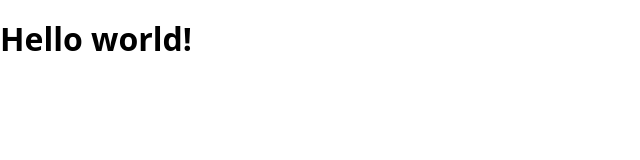
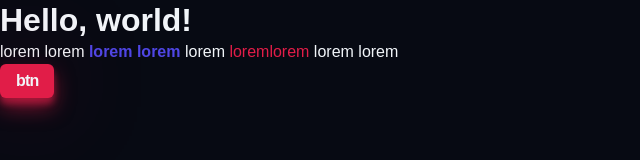
Before and after one commit to Mosamorphing/frontend-exercises, a website built with Vite: page recreating_a_portfolio_site/portfolio/index.html in a window 1280 px wide. Shown: the whole page, without its empty margins (0-640 px from the left). Built offline with nearby package versions, Linux system fonts and the light colour scheme; a web font is replaced by a local one.

Commit message:
started using utility class (utils.css) to pre- define some of the constants we will be using throughout this project. e.g button, colors; once set in place, they make things easier

```diff
--- a/recreating_a_portfolio_site/portfolio/index.html
+++ b/recreating_a_portfolio_site/portfolio/index.html
@@ -4,10 +4,13 @@
     <meta charset="UTF-8" />
     <link rel="icon" type="image/svg+xml" href="/vite.svg" />
     <meta name="viewport" content="width=device-width, initial-scale=1.0" />
+    <link href="https://api.fontshare.com/v2/css?f[]=general-sans@400,500,600,700&display=swap" rel="stylesheet">
     <title>Dev Server</title>
   </head>
   <body>
-    <h1>Hello world!</h1>
+    <h1>Hello, world!</h1>
+    <p>lorem lorem <strong>lorem lorem</strong> lorem <a>loremlorem</a> lorem lorem</p>
+    <button class="btn">btn</button>
     <script type="module" src="./src/main.js"></script>
   </body>
 </html>
--- a/recreating_a_portfolio_site/portfolio/src/main.js
+++ b/recreating_a_portfolio_site/portfolio/src/main.js
@@ -1,2 +1,3 @@
 import '../styles/modern-normalize.css';
 import '../styles/style.css';
+import '../styles/utils.css';
--- a/recreating_a_portfolio_site/portfolio/styles/style.css
+++ b/recreating_a_portfolio_site/portfolio/styles/style.css
@@ -0,0 +1,55 @@
+:root {
+    --clr-dark: #070a13;
+    --clr-light: #f1f5f9;
+    --clr-slate400: #94a3b8;
+    --clr-slate600: #475569;
+    --clr-slate800: #1e293b;
+    --clr-rose: #e11d48;
+    --clr-indigo: #4f46e5;
+
+    /* rose rgb(225, 29, 72);*/
+    /*indigo rgb(79, 70, 229);*/
+
+}
+
+* {
+    margin: 0;
+    line-height: calc(1em + 0.5rem); /* helps to adjust the line height per changes */
+}
+
+html {
+    scroll-behavior: smooth; /* this makes scrolling on the screen a transition*/
+}
+
+body {
+    font-family: 'General Sans', sans-serif;
+    background-color: var(--clr-dark);
+    color: var(--clr-light);
+}
+
+img,
+picture,
+video,
+canvas,
+svg {
+    display: block;
+    max-width: 100%;
+    user-select: none;
+}
+
+.btn {
+    display: inline-block;
+    padding: 0;
+    border: none;
+    background: none;
+    cursor: pointer;
+    color: inherit; /* inherited from the parent. parent = body*/
+}
+
+a {
+    color: var(--clr-rose);
+}
+
+strong {
+    color: var(--clr-indigo)
+}
--- /dev/null
+++ b/recreating_a_portfolio_site/portfolio/styles/utils.css
@@ -0,0 +1,19 @@
+.btn {
+    display: inline-block;
+    font-weight: 600;
+    text-decoration: none;
+    letter-spacing: -0.05em;
+    background-color: var(--clr-rose);
+    color: var(--clr-light);
+    padding: 0.5em 1em;
+    border-radius: 6px;
+    box-shadow: 0 10px 20px rgba(225, 29, 72, 0.5),
+    0 6px 6px rgba(225, 29, 72, 0.5), 0 0 100px -10px var(--clr-rose);
+    transition: transform 0.3s, box-shadow 0.3s;
+}
+
+.btn:hover {
+    transform: translateY(-3px);
+    box-shadow: 0 14px 28px rgba(225, 29, 72, 0.25),
+    0 10px 10px rgba(225, 29, 72, 0.22), 0 0 120px -10px var(--clr-rose);
+}
```
